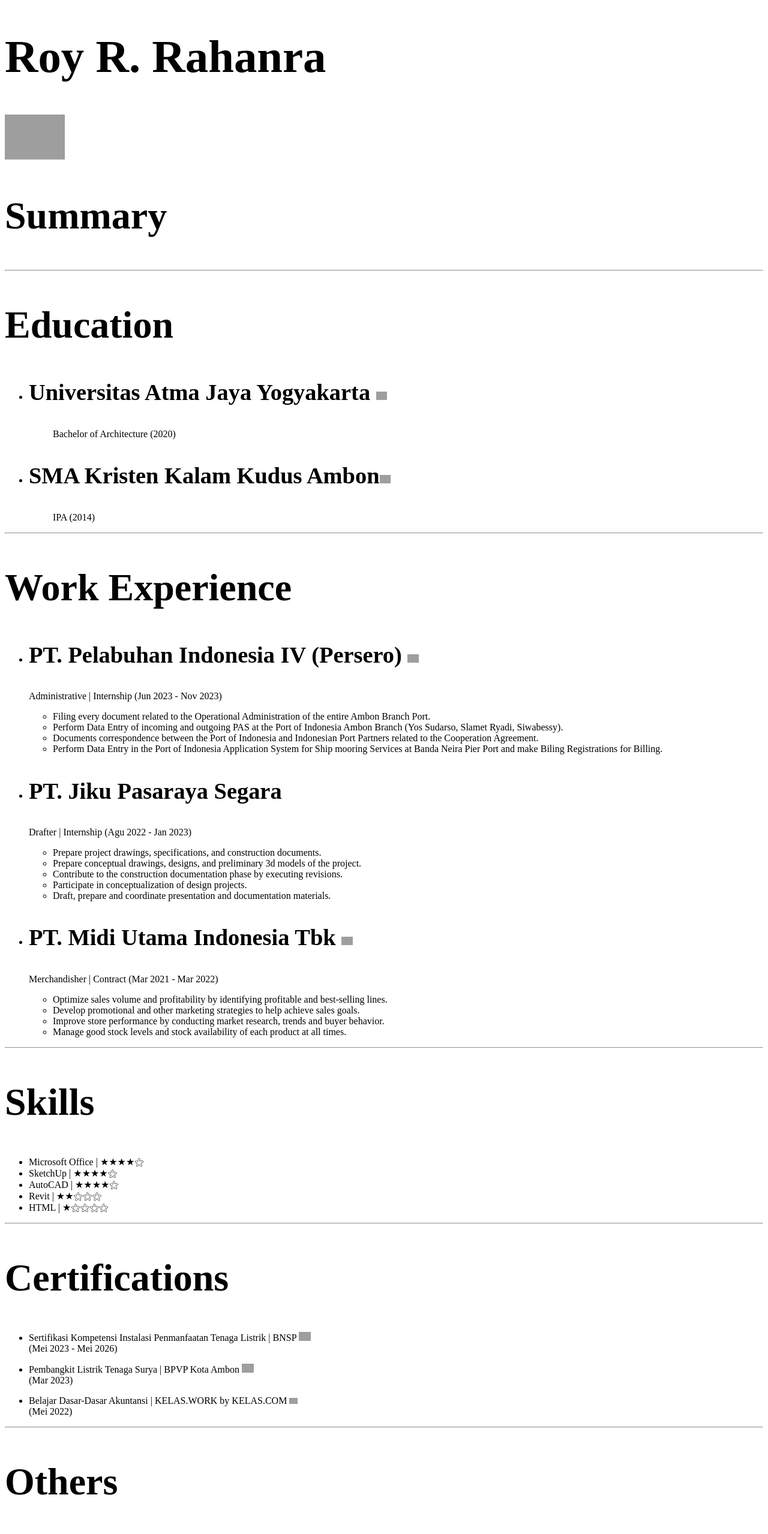
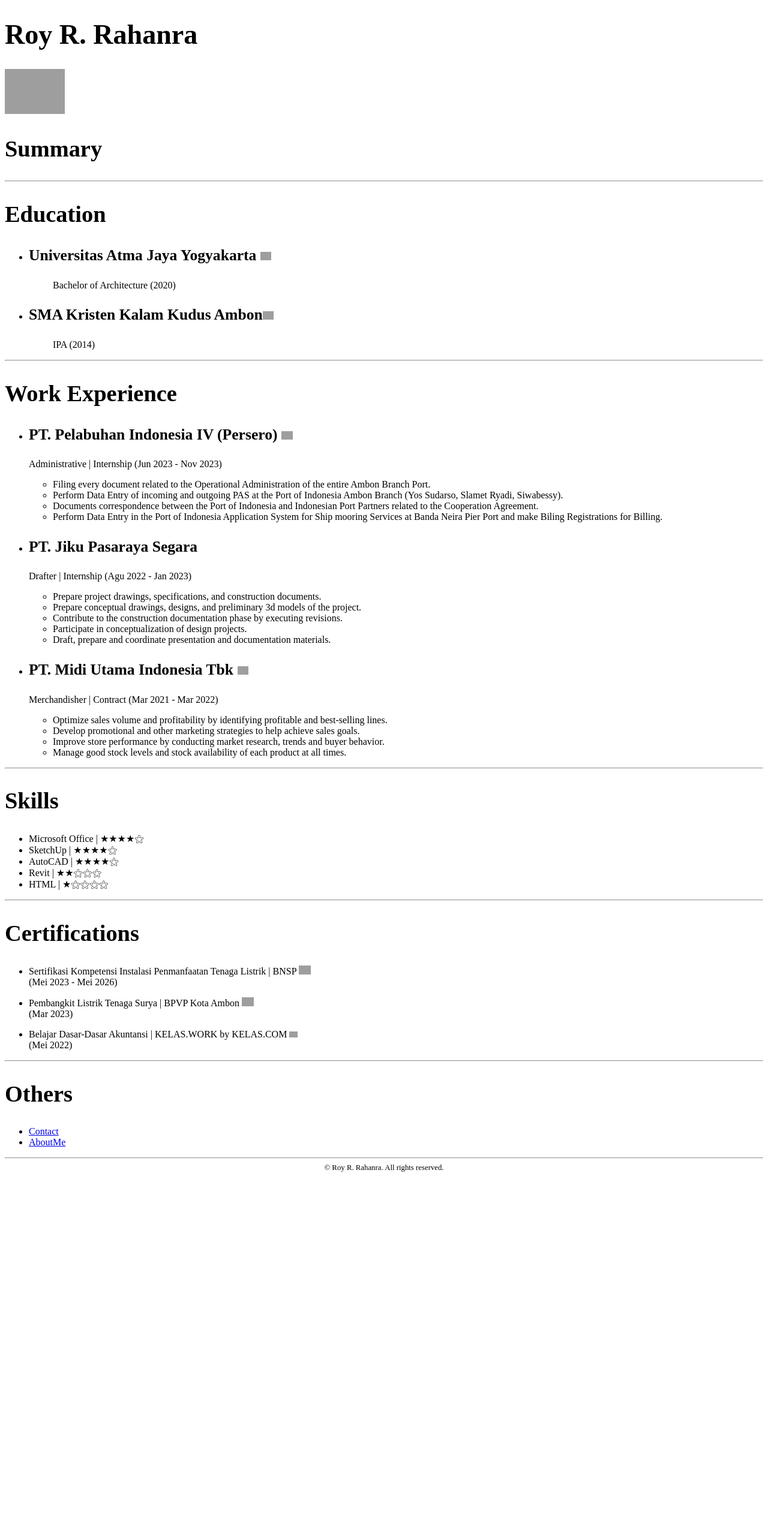
Before and after one commit to roy-r-rahanra/Capstone_Project_1_Online_Resume, a plain HTML site: page index.html in a window 1280 px wide. Shown: the top 2558 px of the page at 60% size. After the commit the page ends 1963 px from the top, so only its background shows below. Drawn offline with Linux system fonts and the light colour scheme; grey boxes are pictures that could not be loaded.

Commit message:
Update style.css

```diff
--- a/public/style.css
+++ b/public/style.css
@@ -1,29 +1,29 @@
 h1 {
-    font-size: 6vmax;
+    font-size: 3.6vmax;
     }
 
 h2 {
-    font-size: 5vmax;
+    font-size: 3vmax;
     }
 
 h3 {
-    font-size: 3vmax;
+    font-size: 2vmax;
     }
 
 h4 {
-    font-size: 2vmax ;
+    font-size: 1.8vmax ;
     }
 
     h5 {
-    font-size: 1.8vmax ;
+    font-size: 1.6vmax ;
     }
 
 h6 {
-    font-size: 1.5vmax ;
+    font-size: 1.4vmax ;
     }
 
     footer{
-    font-size: 1.3vmax ;
+    font-size: 1vmax ;
     }
 
 
```
